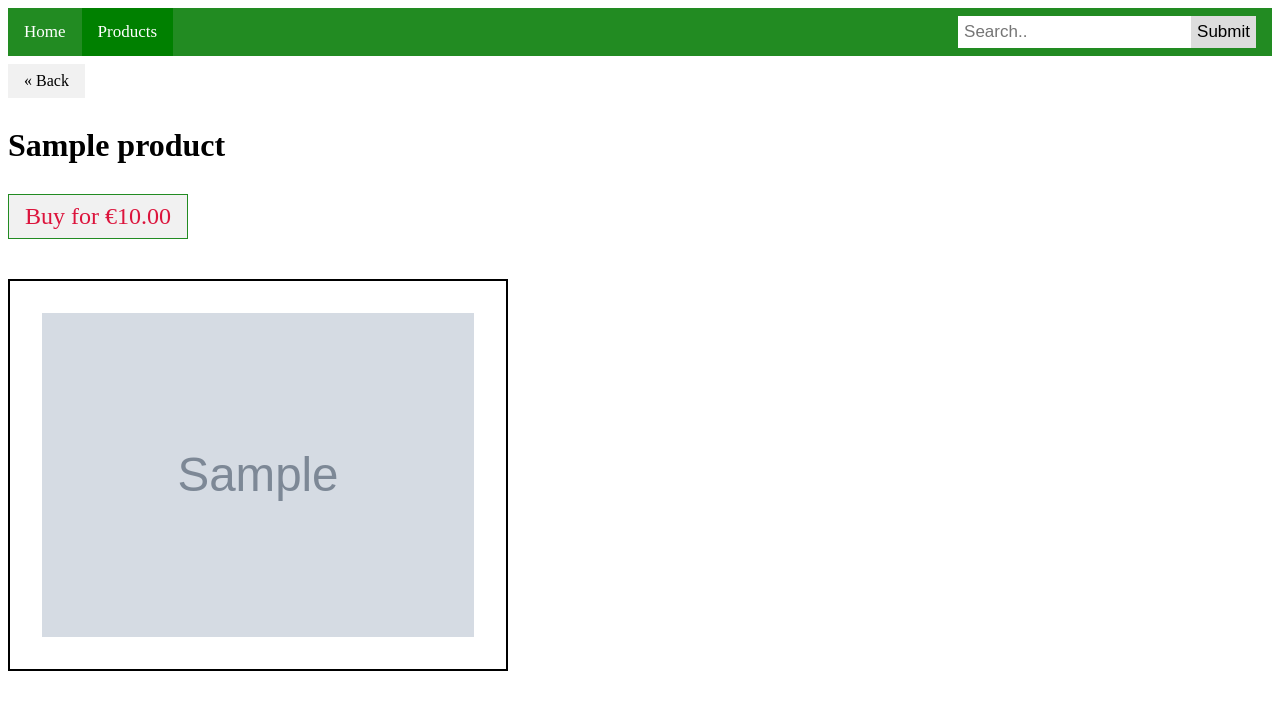
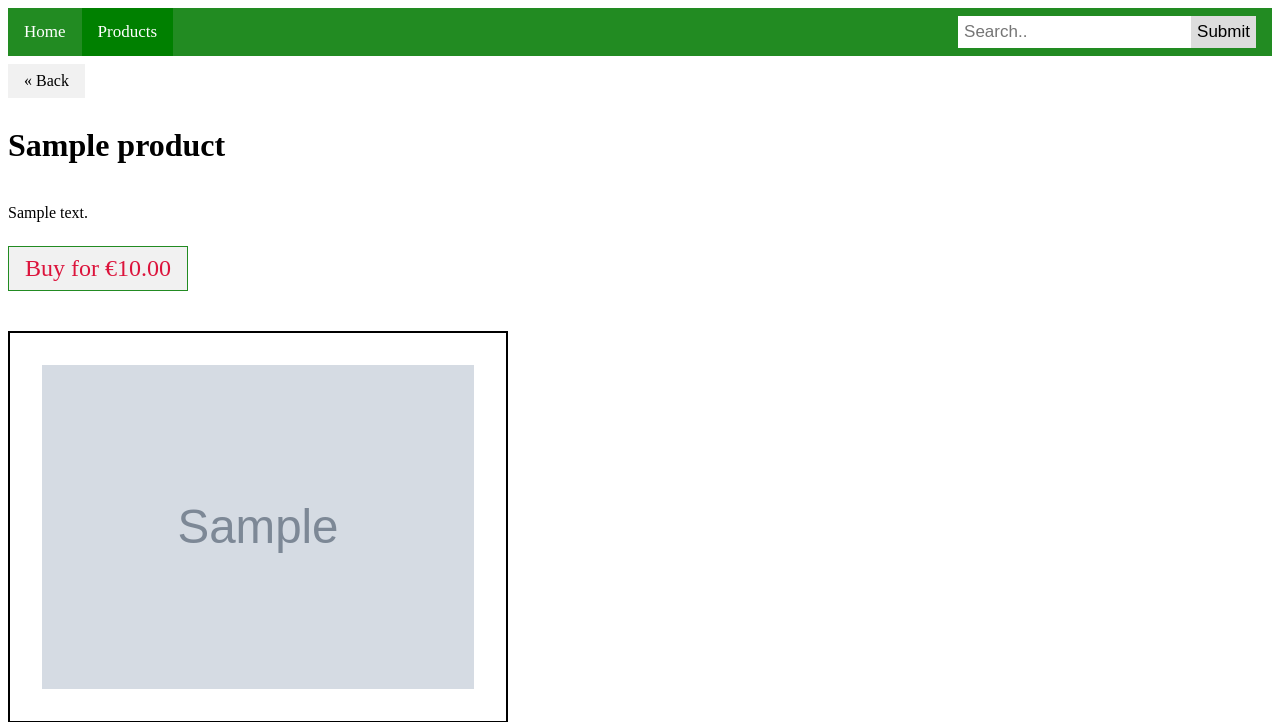
Before and after one commit to kannercollege/videostore, a Flask app: template templates/view_product.html in a window 1280 px wide. Shown: the top 722 px of the page. Run offline with Flask 2, Linux system fonts and the light colour scheme; the template is opened without the code that fills it: most values are stand-ins (such as "Sample title", 1, 10 or a date in 2020); grey boxes marked "Sample" are stand-in pictures.

Commit message:
add viewing product description

```diff
--- /dev/null
+++ b/static/main.css
@@ -0,0 +1,3 @@
+.show-white-space {
+    white-space: pre-line;
+}
--- a/templates/view_product.html
+++ b/templates/view_product.html
@@ -16,6 +16,9 @@
     <h1 class=product_display_name_large>
         {{ product.name }}
     </h1>
+    <p class="product_display_description show-white-space">
+        {{ product.description }}
+    </p>
     <div>
         <a class=product_display_price href="{{ url_for('buy_product', product_id=product.id) }}">
             {{ "Buy for €{:.2f}".format(product.price|float) }}
```
